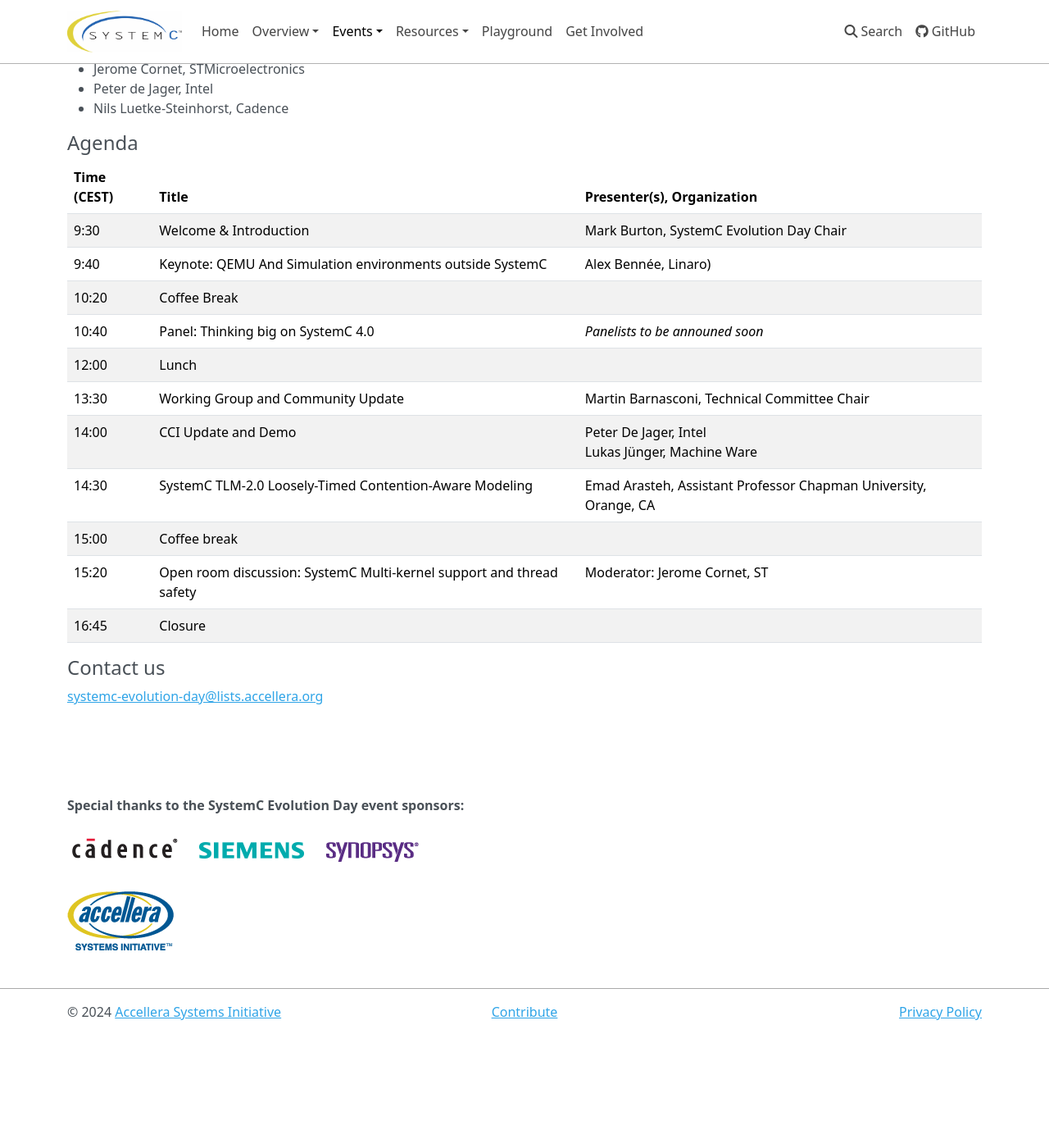
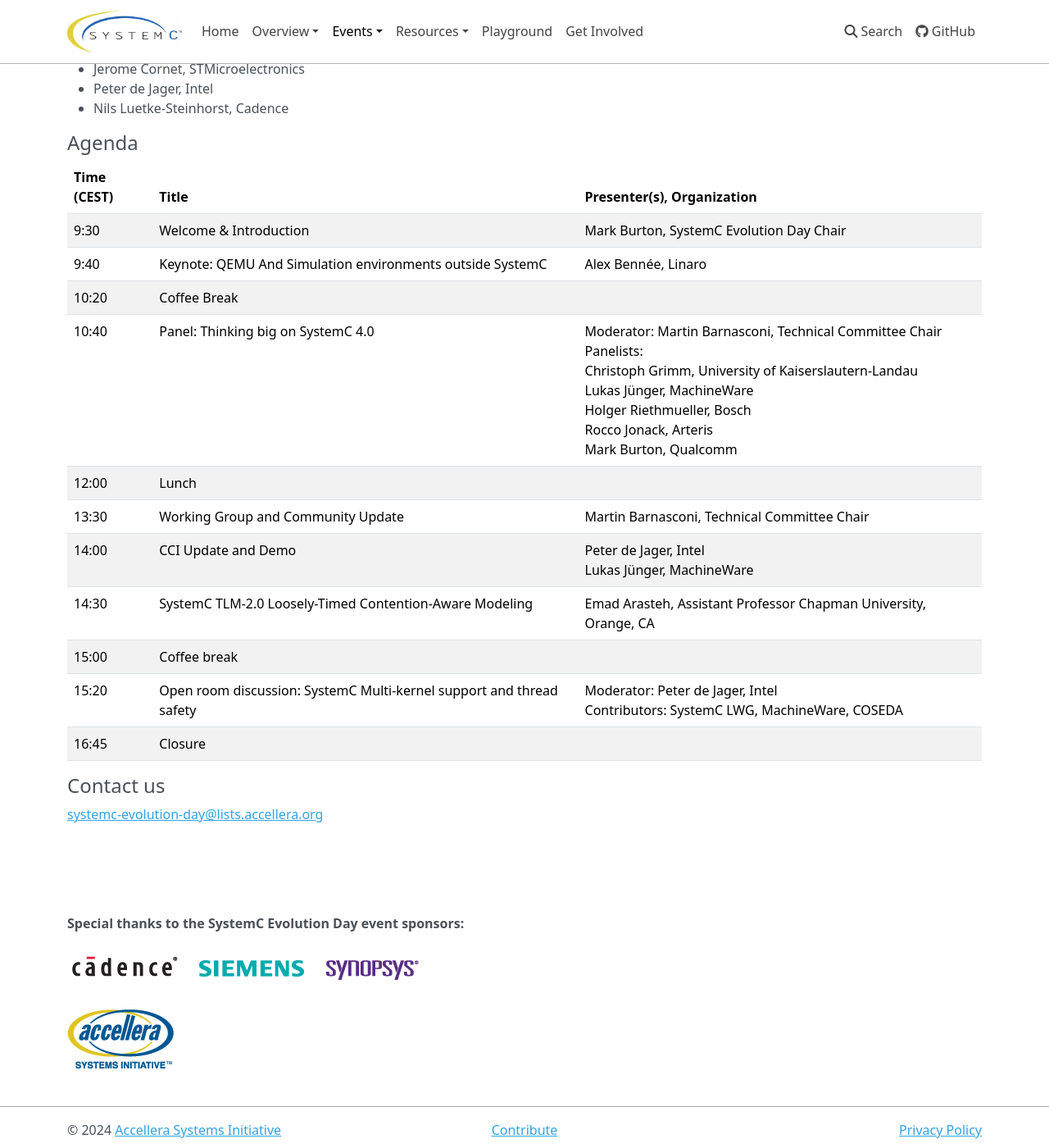
Before and after one commit to accellera-official/systemc.org, an MkDocs documentation site: the page built from docs/events/sced2024.md, in a window 1280 px wide and 1400 px high, scrolled down 599 px. Shown: the whole window at 82% size. Built offline with MkDocs 1.6.1, drawn with Linux system fonts in a browser that asks for light colours; nearby versions of some CDN libraries; before the commit the page ends 1855 px from its top, so only the background shows below that.

Commit message:
Update sced2024.md

```diff
--- a/docs/events/sced2024.md
+++ b/docs/events/sced2024.md
@@ -41,15 +41,15 @@
 | Time (CEST) | Title | Presenter(s), Organization |
 | --------------------- | ---------------- | -------------------------------- |
 | 9:30 | Welcome & Introduction | Mark Burton, SystemC Evolution Day Chair |
-| 9:40 | Keynote: QEMU And Simulation environments outside SystemC | Alex Bennée, Linaro) |
+| 9:40 | Keynote: QEMU And Simulation environments outside SystemC | Alex Bennée, Linaro |
 | 10:20 | Coffee Break |
-| 10:40 | Panel: Thinking big on SystemC 4.0 | *Panelists to be announed soon* |
+| 10:40 | Panel: Thinking big on SystemC 4.0 |  Moderator: Martin Barnasconi,  Technical Committee Chair<br>Panelists:<br>Christoph Grimm, University of Kaiserslautern-Landau<br>Lukas Jünger, MachineWare<br>Holger Riethmueller, Bosch<br>Rocco Jonack, Arteris<br>Mark Burton, Qualcomm |
 | 12:00 | Lunch |
 | 13:30 | Working Group and Community Update | Martin Barnasconi, Technical Committee Chair |
-| 14:00 | CCI Update and Demo | Peter De Jager, Intel<br>Lukas Jünger, Machine Ware |
+| 14:00 | CCI Update and Demo | Peter de Jager, Intel<br>Lukas Jünger, MachineWare |
 | 14:30 | SystemC TLM-2.0 Loosely-Timed Contention-Aware Modeling | Emad Arasteh, Assistant Professor Chapman University, Orange, CA |
 | 15:00 | Coffee break |
-| 15:20 | Open room discussion: SystemC Multi-kernel support and thread safety | Moderator: Jerome Cornet, ST |
+| 15:20 | Open room discussion: SystemC Multi-kernel support and thread safety | Moderator: Peter de Jager, Intel<br>Contributors: SystemC LWG, MachineWare, COSEDA |
 | 16:45 | Closure |
 
 ## Contact us
```
